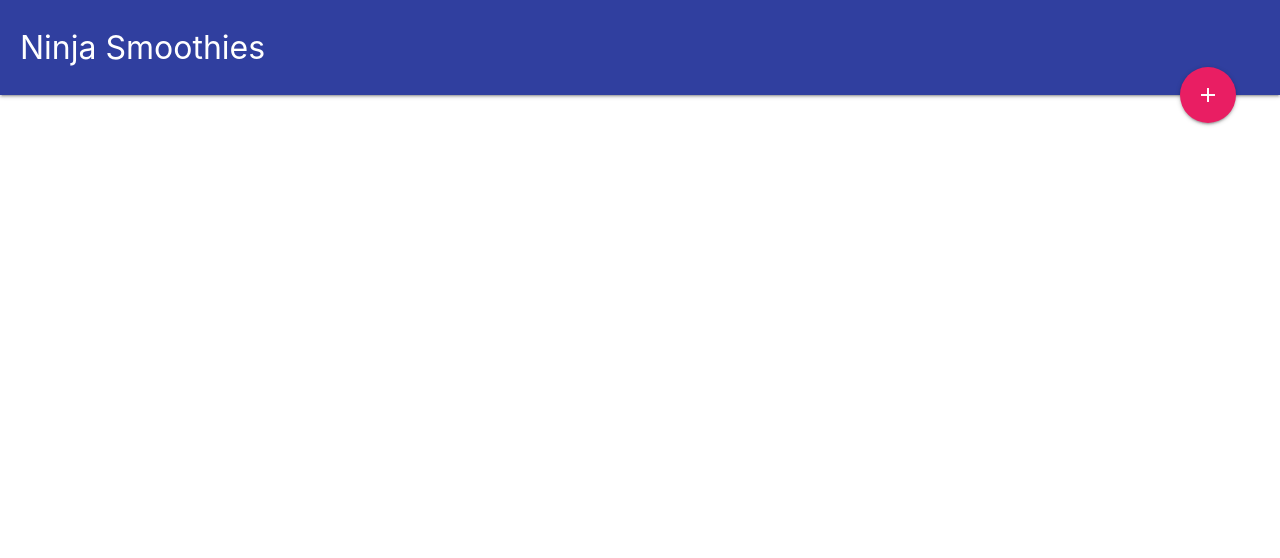
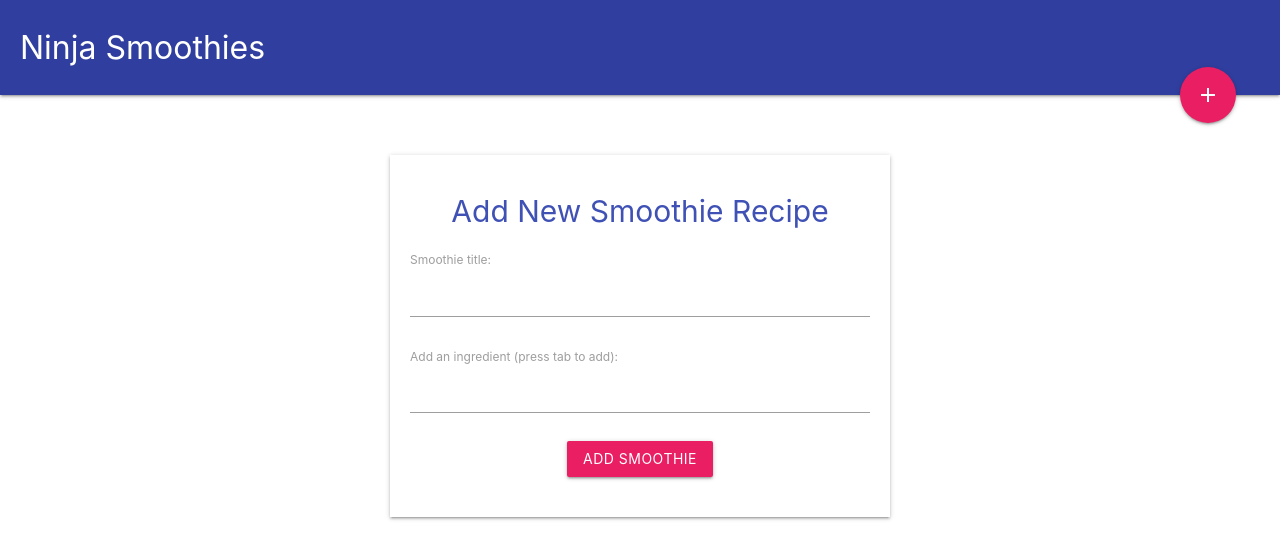
Before and after one commit to OlatunjiYso/smoothies, a Vue app: page /add-smoothie in a window 1280 px wide. Shown: the top 558 px of the page. Built offline with nearby package versions, Linux system fonts and the light colour scheme.

Commit message:
implement adding new smoothie

```diff
--- a/package.json
+++ b/package.json
@@ -9,6 +9,7 @@
   },
   "dependencies": {
     "firebase": "^5.8.4",
+    "slugify": "^1.3.4",
     "vue": "^2.6.6",
     "vue-router": "^3.0.1"
   },
--- /dev/null
+++ b/src/components/AddSmoothie.vue
@@ -0,0 +1,107 @@
+<template>
+  <div class="add-smoothie container z-depth-1">
+    <h2 class="center-align indigo-text">Add New Smoothie Recipe</h2>
+    <form @submit.prevent="addSmoothie">
+      <div class="field title">
+        <label for="title">Smoothie title:</label>
+        <input type="text" name="title" v-model="title">
+      </div>
+      <div v-for="(ing, index) in ingredients" class="field ingredient" :key="index">
+        <label for="ingredient">Ingredient:</label>
+        <input type="text" name="ingredient" v-model="ingredients[index]">
+        <i class="material-icons delete field" @click="deleteIng(ing)"> delete </i>
+      </div>
+      <div class="field add-ingredient">
+        <label for="add-ingredient">Add an ingredient (press tab to add):</label>
+        <input type="text" name="add-ingredient" @keydown.tab.prevent="addIng" v-model="another">
+      </div>
+      <p class="field center-align" v-if="feedback"> {{feedback}}</p>
+      <div class="field center-align">
+        <button class="btn pink">Add Smoothie</button>
+      </div>
+    </form>
+  </div>
+</template>
+
+<script>
+import slugify from 'slugify';
+import db from '@/firebase/init'
+
+export default {
+  name: 'AddSmoothie',
+  data(){
+    return {
+      title: null,
+      ingredients: [],
+      another: null,
+      feedback: null
+
+    }
+  },
+  methods: {
+    addSmoothie(){
+     if(this.title){
+        this.feedback = null
+        // create a slug
+        this.slug = slugify(this.title, {
+          replacement: '-',
+          remove: /[$*_+~.()'"!\-:@]/g,
+          lower: true
+        })
+        console.log(this.slug)
+        //save smoothie to firestore
+        db.collection('smoothies').add({
+          title: this.title,
+          ingredients: this.ingredients,
+          slug: this.slug
+        }).then(() => {
+          this.$router.push({ name: 'Index' })
+        }).catch(err => {
+          console.log(err)
+        })
+      } else {
+        this.feedback = 'You must enter a smoothie title'
+      }
+    },
+    addIng() {
+      if(this.another) {
+        this.ingredients.push(this.another);
+        this.another = null;
+        this.feedback = null;
+      } else {
+        this.feedback = 'Please a an ingredient followed by tab'
+      }
+    },
+    deleteIng(ing){
+      this.ingredients = this.ingredients.filter(ingredient => {
+        return ingredient != ing
+      })
+    }
+  }
+}
+</script>
+
+<style>
+.add-smoothie{
+  margin-top: 60px;
+  padding: 20px;
+  max-width: 500px;
+}
+.add-smoothie h2{
+  font-size: 2em;
+  margin: 20px auto;
+}
+.add-smoothie .field{
+  margin: 20px auto;
+  position: relative;
+}
+.add-smoothie .delete{
+  position: absolute;
+  right: 40;
+  bottom: 16px;
+  color: #aaa;
+  font-size: 1.4em;
+  cursor: pointer;
+}
+
+</style>
--- a/src/components/Index.vue
+++ b/src/components/Index.vue
@@ -78,6 +78,5 @@ export default {
 .index .ingredients li{
   display: inline-block;
   margin: 5px 10px;
-
 }
 </style>
--- a/src/components/Navbar.vue
+++ b/src/components/Navbar.vue
@@ -2,11 +2,11 @@
   <div class="navbar">
     <nav class="nav-extended indigo darken-2">
       <div class="nav-content">
-        <router-link to="">
+        <router-link :to="{ name: 'Index' }">
           <span class="nav-title">Ninja Smoothies </span>
         </router-link>
         <a href="" class="btn-floating btn-large halfway-fab pink">
-          <router-link to="">
+          <router-link v-bind:to="{ name: 'AddSmoothie' }">
             <i class="material-icons">add</i>
           </router-link>
         </a>
--- a/src/router/index.js
+++ b/src/router/index.js
@@ -1,7 +1,8 @@
 import Vue from 'vue';
 import VueRouter from 'vue-router'
 
-import Index from '@/components/Index'
+import Index from '@/components/Index';
+import AddSmoothie from '@/components/AddSmoothie';
 Vue.use(VueRouter);
 
 
@@ -9,9 +10,14 @@ Vue.use(VueRouter);
 const router = new VueRouter({
   routes: [
     {
-      name: 'index',
+      name: 'Index',
       path: '/',
       component: Index
+    },
+    {
+      name: 'AddSmoothie',
+      path: '/add-smoothie',
+      component: AddSmoothie
     }
   ],
   mode: 'history'
```
Also changed, not shown: 1 other file (tests, documents, lock files or other folders).
